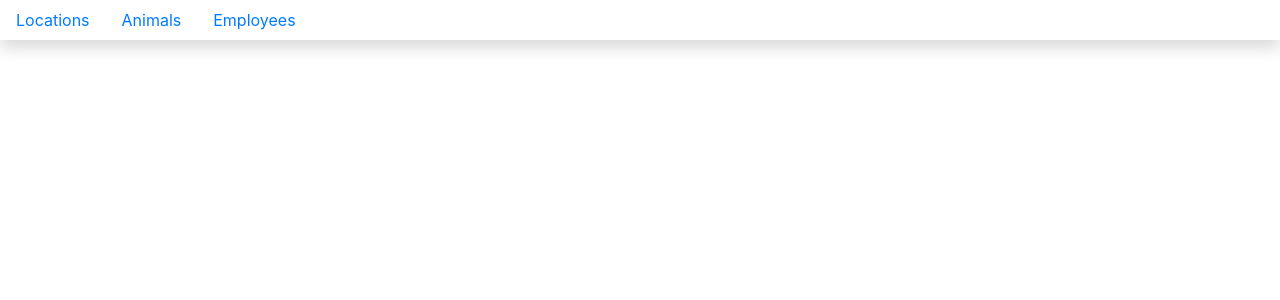
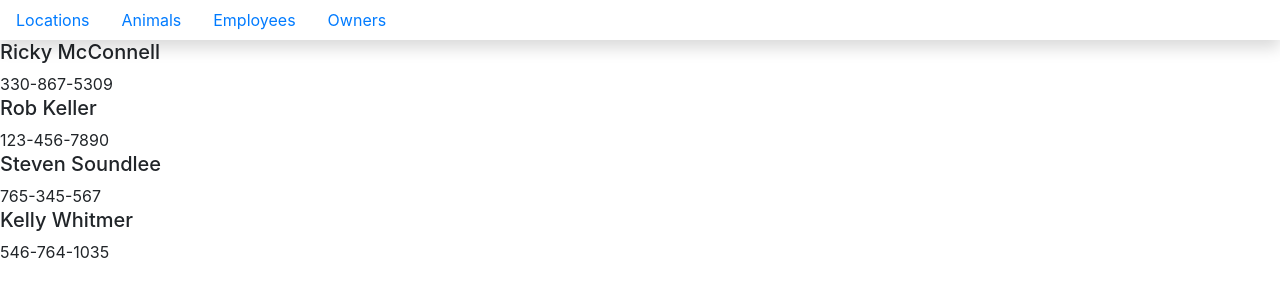
Before and after one commit to richardmcconnell12/Kennel-ReactApp, a React (Create React App) app: page /owners in a window 1280 px wide. Shown: the top 300 px of the page. Built offline with nearby package versions, Linux system fonts and the light colour scheme.

Commit message:
added owners link to nav with owners applied

```diff
--- a/src/components/ApplicationViews.js
+++ b/src/components/ApplicationViews.js
@@ -3,6 +3,7 @@ import React, { Component } from "react"
 import AnimalList from './animals/AnimalList'
 import LocationList from './Location/LocationList'
 import EmployeeList from './employee/EmployeeList'
+import OwnerList from "./Owners/OwnerList"
 import "./Kennel.css"
 
 
@@ -28,10 +29,18 @@ export default class ApplicationViews extends Component {
         { id: 6, name: "Checkers" }
     ]
 
+    ownersFromAPI = [
+        { id: 1, name: "Ricky McConnell", phoneNumber: "330-867-5309" },
+        { id: 2, name: "Rob Keller", phoneNumber: "123-456-7890" },
+        { id: 3, name: "Steven Soundlee", phoneNumber: "765-345-567" },
+        { id: 4, name: "Kelly Whitmer", phoneNumber: "546-764-1035" }
+    ]
+
     state = {
         employees: this.employeesFromAPI,
         locations: this.locationsFromAPI,
-        animals: this.animalsFromAPI
+        animals: this.animalsFromAPI,
+        owners: this.ownersFromAPI
     }
 
     render() {
@@ -46,6 +55,9 @@ export default class ApplicationViews extends Component {
                 <Route path="/employees" render={(props) => {
                     return <EmployeeList employees={this.state.employees} />
                 }} />
+                <Route path="/owners" render={(props) => {
+                    return <OwnerList owners={this.state.owners} />
+                }} />
             </React.Fragment>
         )
     }
--- a/src/components/Nav/NavBar.js
+++ b/src/components/Nav/NavBar.js
@@ -16,6 +16,9 @@ export default class NavBar extends Component {
                     <li className="nav-item">
                         <Link className="nav-link" to="/employees">Employees</Link>
                     </li>
+                    <li className="nav-item">
+                        <Link className="nav-link" to="/owners">Owners</Link>
+                    </li>
                 </ul>
             </nav>
         )
--- /dev/null
+++ b/src/components/Owners/OwnerList.js
@@ -0,0 +1,18 @@
+import React, { Component } from 'react'
+
+export default class Owners extends Component {
+    render() {
+        return (
+            <section className="owners">
+                {
+                    this.props.owners.map(owner =>
+                        <div key={owner.id}>
+                            <h5>{owner.name}</h5>
+                            {owner.phoneNumber}
+                        </div>
+                    )
+                }
+            </section>
+        )
+    }
+}
```
